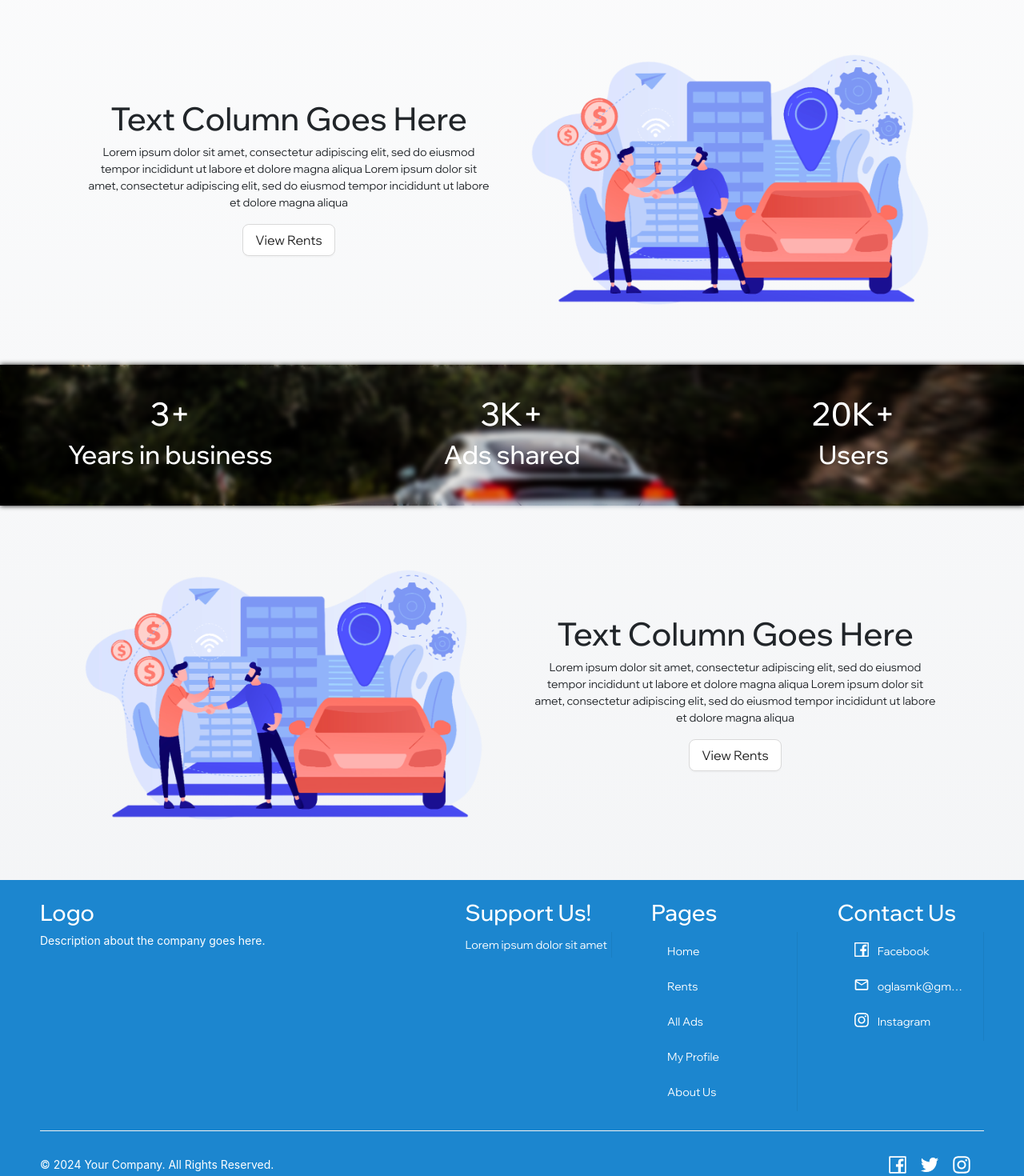
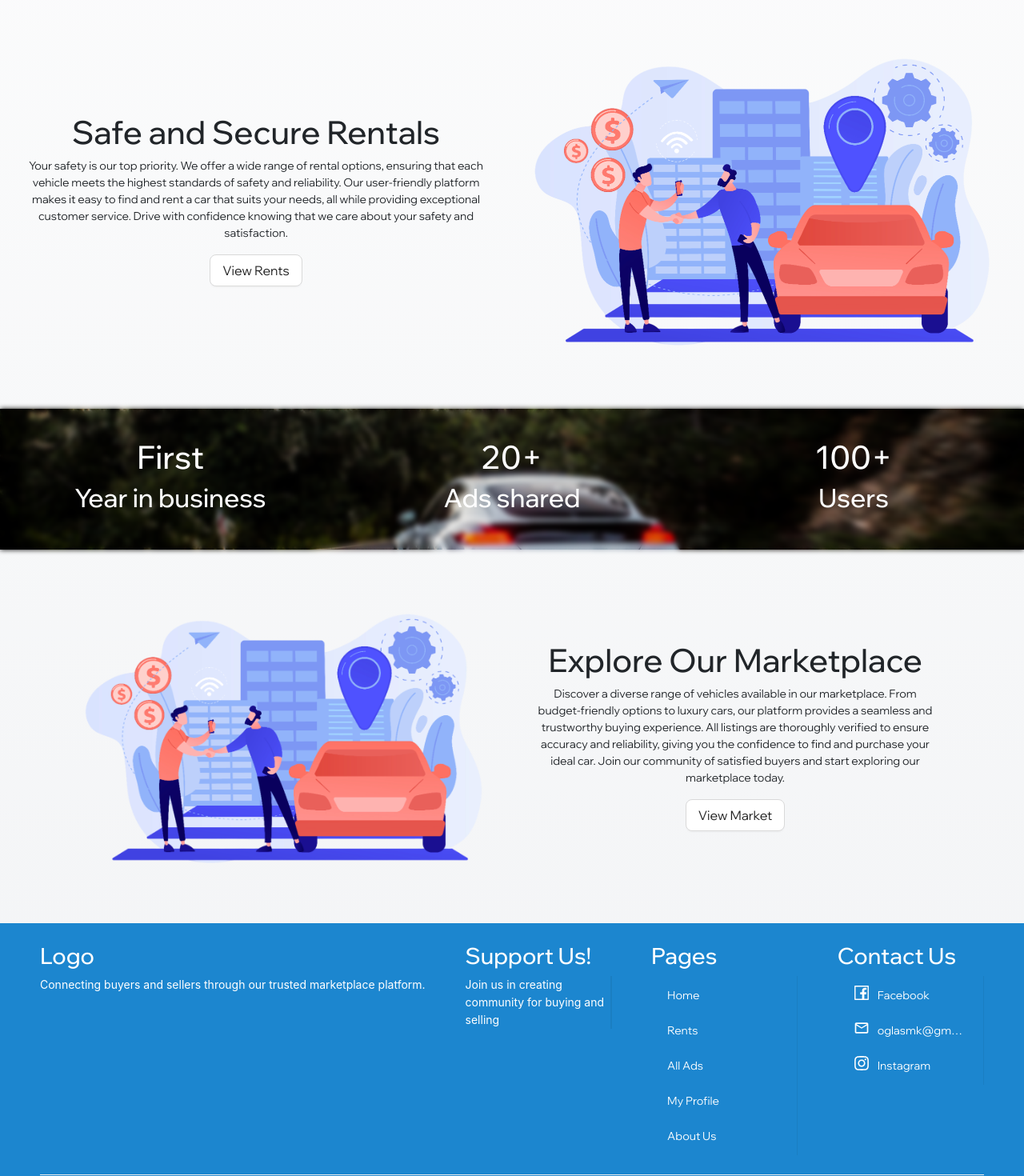
Before and after one commit to Artan0/oglas-fe, a React (Create React App) app: page / in a window 1280 px wide. Shown: the part 860-2330 px from the top of the page at 80% size. Built offline with nearby package versions, Linux system fonts and the light colour scheme; no server answers.

Commit message:
information about project, and team imported, wishlist bug fixed

```diff
--- a/src/components/CustomFooter.tsx
+++ b/src/components/CustomFooter.tsx
@@ -91,12 +91,16 @@ class CustomFooter extends Component {
         <FooterRow gutter={[16, 16]}>
           <FooterColumn lg={{ span: 10 }} md={{ span: 24 }} sm={{ span: 24 }}>
             <FooterHeading>Logo</FooterHeading>
-            <FooterText>Description about the company goes here.</FooterText>
+            <FooterText>Connecting buyers and sellers through our trusted marketplace platform.</FooterText>
           </FooterColumn>
           <FooterColumn lg={{ span: 4 }} md={{ span: 12 }} sm={{ span: 12 }}>
             <FooterHeading>Support Us!</FooterHeading>
-            <FooterMenu>
-              <p className='text-white mt-3'>Lorem ipsum dolor sit amet</p>
+            <FooterMenu style={{ backgroundColor: 'transparent' }}>
+              <FooterMenu style={{ backgroundColor: 'transparent' }}>
+                <FooterText >
+                  Join us in creating community for buying and selling
+                </FooterText>
+              </FooterMenu>
             </FooterMenu>
           </FooterColumn>
           <FooterColumn lg={{ span: 4 }} md={{ span: 12 }} sm={{ span: 12 }}>
--- a/src/components/CustomHeader.tsx
+++ b/src/components/CustomHeader.tsx
@@ -336,7 +336,7 @@ const CustomHeader: React.FC = () => {
                 closable={true}
                 onClose={() => setDrawerVisible(false)}
                 open={drawerVisible}
-                style={{ zIndex: 1200 }}
+                style={{ zIndex: 12000 }}
             >
                 <Menu mode="vertical" selectedKeys={activeMenuItem}>
                     <Menu.Item key="home">
--- a/src/pages/AboutUs.tsx
+++ b/src/pages/AboutUs.tsx
@@ -20,13 +20,13 @@ class AboutUs extends Component {
                             <h1>Lorem ipsum</h1>
                             <h5> <Typical
                                 steps={[
-                                    "Lorem ipsum dolor sit amet.",
+                                    "Excellent user experience.",
                                     2000,
-                                    " Vestibulum et mauris vel ante finibus maximus nec ut leo",
+                                    "Innovation, integrity, and teamwork at our core.",
                                     2000,
-                                    " scelerisque libero, a tincidunt leo gravida non. Proin fermentum felis at nisl",
+                                    "Committed to building a better future.",
                                     2000,
-                                    " auctor, in elementum libero convallis."
+                                    "Your satisfaction is our mission."
                                 ]}
                                 loop={1}
                                 wrapper="span"
@@ -37,10 +37,10 @@ class AboutUs extends Component {
                         <Col xs={24} md={12}>
                             <h2>About Us</h2>
                             <p>
-                                Lorem ipsum dolor sit amet, consectetur adipiscing elit. Curabitur ac leo nunc.
-                                Vestibulum et mauris vel ante finibus maximus nec ut leo. Integer consectetur
-                                scelerisque libero, a tincidunt leo gravida non. Proin fermentum felis at nisl
-                                auctor, in elementum libero convallis.
+                                Our team has consistently provided top-notch services to our clients.
+                                Our team is dedicated to innovation and excellence, ensuring that we meet and exceed our customers'
+                                expectations. We believe in building strong relationships with our clients and partners, fostering
+                                a collaborative and supportive environment.
                             </p>
                         </Col>
                         <Col className="d-flex justify-content-center" xs={24} md={12}>
@@ -59,7 +59,7 @@ class AboutUs extends Component {
                                 style={{ display: 'flex', flexDirection: 'column', justifyContent: 'space-between', height: '100%' }}
                                 cover={<img alt="example" src={streetImage} style={{ height: '250px', width: '100%', objectFit: 'contain' }} />}
                             >
-                                <Meta title="Card Title 1" description="Lorem ipsum dolor sit amet, consectetur adipiscing elit." />
+                                <Meta title="Our Journey" description="From humble beginnings to industry leaders, our journey has been marked by growth and success." />
                             </Card>
                         </Col>
                         <Col xs={24} sm={12} md={8}>
@@ -68,7 +68,7 @@ class AboutUs extends Component {
                                 style={{ display: 'flex', flexDirection: 'column', justifyContent: 'space-between', height: '100%' }}
                                 cover={<img alt="example" src={brainstormImage} style={{ height: '250px', width: '100%', objectFit: 'contain' }} />}
                             >
-                                <Meta title="Card Title 2" description="Curabitur ac leo nunc. Vestibulum et mauris vel ante finibus maximus." />
+                                <Meta title="Our Vision" description="To be the most trusted and innovative service provider, delivering unparalleled value to our clients." />
                             </Card>
                         </Col>
                         <Col xs={24} sm={12} md={8}>
@@ -77,7 +77,7 @@ class AboutUs extends Component {
                                 style={{ display: 'flex', flexDirection: 'column', justifyContent: 'space-between', height: '100%' }}
                                 cover={<img alt="example" src={teamWorkImage} style={{ height: '250px', width: '100%', objectFit: 'contain' }} />}
                             >
-                                <Meta title="Card Title 3" description="Proin fermentum felis at nisl auctor, in elementum libero convallis." />
+                                <Meta title="Our Team" description="A diverse group of professionals committed to achieving excellence and making a difference." />
                             </Card>
                         </Col>
                     </Row>
--- a/src/pages/Home.tsx
+++ b/src/pages/Home.tsx
@@ -110,7 +110,8 @@ const SearchButton = styled(Button)`
 
 const Slogan = styled.h1`
   font-size: 40px;
-  color: #333;
+  color: #fff;
+  text-shadow: 0 0 8px #2d2b2b;
   box-shadow: 2px 2px 2px rgba(0, 0, 0, 0.2);
   padding: 5px;
   @media (max-width: 482px){
@@ -163,7 +164,6 @@ const dummyAds = [
     }
 ];
 
-
 interface HomeState {
     navigate: NavigateFunction;
     categories: string[];
@@ -185,7 +185,6 @@ class LandingPage extends Component<HomeState> {
         featuredAds: []
     };
 
-
     componentDidMount() {
         this.fetchChoices();
         this.fetchFeaturedAds();
@@ -204,7 +203,6 @@ class LandingPage extends Component<HomeState> {
             console.error("Error fetching choices:", error);
         }
     };
-
 
     fetchFeaturedAds = async () => {
         try {
@@ -226,18 +224,16 @@ class LandingPage extends Component<HomeState> {
         this.props.navigate(`/ads?${queryParams.toString()}`);
     };
 
-
     handleChange = (name: any, value: any) => {
         this.setState({ [name]: value });
     };
-
 
     render() {
         return (
             <CustomLayout>
                 <LandingPageContainer className="pt-3">
                     <ImageContainer className="mt-5">
-                        <Slogan>Your Slogan Goes Here</Slogan>
+                        <Slogan>Discover Your Perfect Ride</Slogan>
                         <SearchForm className="mt-4" layout="inline" onFinish={this.handleSearch}>
                             <FormItem style={{ margin: 0 }} name="category">
                                 <Select size="large" placeholder="Select Category" style={{ width: 200 }} onChange={(value) => this.handleChange('selectedCategory', value)}>
@@ -280,17 +276,15 @@ class LandingPage extends Component<HomeState> {
                             </Col>
                         ))}
                     </StyledRow>
+                </Container>
                 <Row className="d-flex align-items-center my-5">
                     <StyledCol className="col-lg-6 col-md-6 col-sm-12">
-                            <StyledText >
-                                <h1>Text Column Goes Here</h1>
-                                <p>Lorem ipsum dolor sit amet, consectetur adipiscing elit,
-                                    sed do eiusmod tempor incididunt ut
-                                    labore et dolore magna aliqua
-                                    Lorem ipsum dolor sit amet, consectetur adipiscing elit,
-                                    sed do eiusmod tempor incididunt ut labore et dolore magna aliqua
+                        <StyledText>
+                            <h1>Safe and Secure Rentals</h1>
+                            <p>
+                                Your safety is our top priority. We offer a wide range of rental options, ensuring that each vehicle meets the highest standards of safety and reliability. Our user-friendly platform makes it easy to find and rent a car that suits your needs, all while providing exceptional customer service. Drive with confidence knowing that we care about your safety and satisfaction.
                             </p>
-                                <Button size="large">
+                            <Button size="large" onClick={() => this.state.navigate('/rent')}>
                                 View Rents
                             </Button>
                         </StyledText>
@@ -301,20 +295,19 @@ class LandingPage extends Component<HomeState> {
                         </div>
                     </Col>
                 </Row>
-                </Container>
                 <StatsRow>
                     <StatsColumn>
-                        <h1>3+</h1>
-                        <h2>Years in business</h2>
+                        <h1>First</h1>
+                        <h2>Year in business</h2>
                     </StatsColumn>
                     <StatsDivider />
                     <StatsColumn>
-                        <h1>3K+</h1>
+                        <h1>20+</h1>
                         <h2>Ads shared</h2>
                     </StatsColumn>
                     <StatsDivider />
                     <StatsColumn>
-                        <h1>20K+</h1>
+                        <h1>100+</h1>
                         <h2>Users</h2>
                     </StatsColumn>
                 </StatsRow>
@@ -327,17 +320,15 @@ class LandingPage extends Component<HomeState> {
                         </Col>
                         <StyledCol className="col-lg-6 col-md-6 col-sm-12">
                             <StyledText>
-                                <h1>Text Column Goes Here</h1>
-                                <p>Lorem ipsum dolor sit amet, consectetur adipiscing elit,
-                                    sed do eiusmod tempor incididunt ut
-                                    labore et dolore magna aliqua
-                                    Lorem ipsum dolor sit amet, consectetur adipiscing elit,
-                                    sed do eiusmod tempor incididunt ut labore et dolore magna aliqua
+                                <h1>Explore Our Marketplace</h1>
+                                <p>
+                                    Discover a diverse range of vehicles available in our marketplace. From budget-friendly options to luxury cars, our platform provides a seamless and trustworthy buying experience. All listings are thoroughly verified to ensure accuracy and reliability, giving you the confidence to find and purchase your ideal car. Join our community of satisfied buyers and start exploring our marketplace today.
                                 </p>
-                                <Button size="large">
-                                    View Rents
+                                <Button size="large" onClick={() => this.state.navigate('/ads')}>
+                                    View Market
                                 </Button>
                             </StyledText>
+
                         </StyledCol>
                     </Row>
                 </Container>
```
Lines whose indentation alone changed are shown as unchanged.
